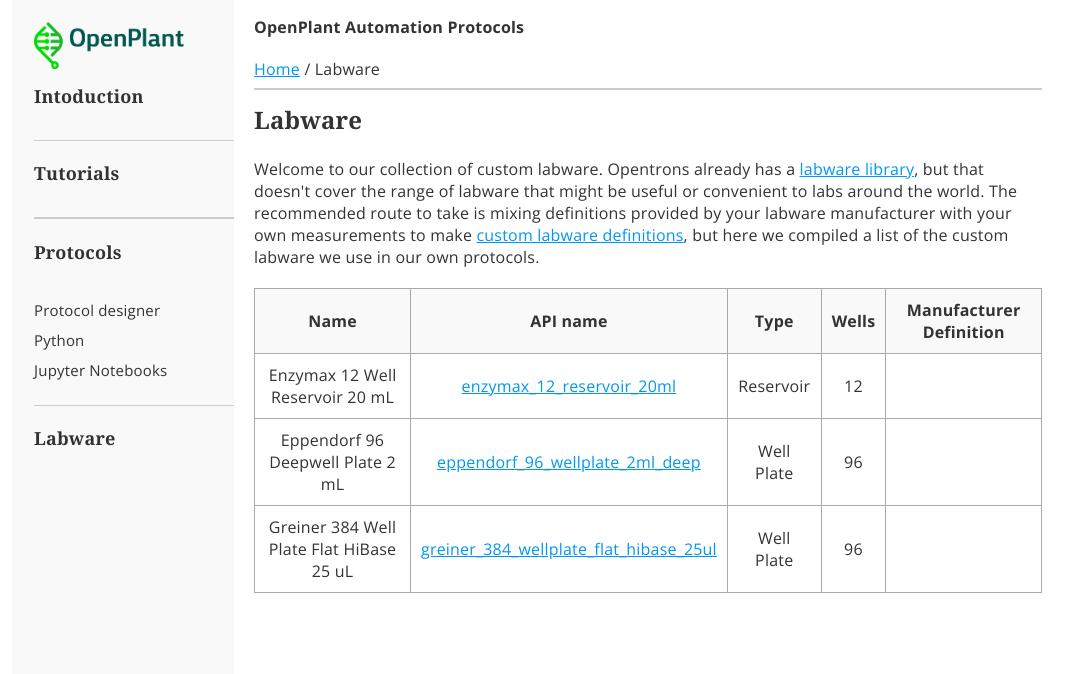
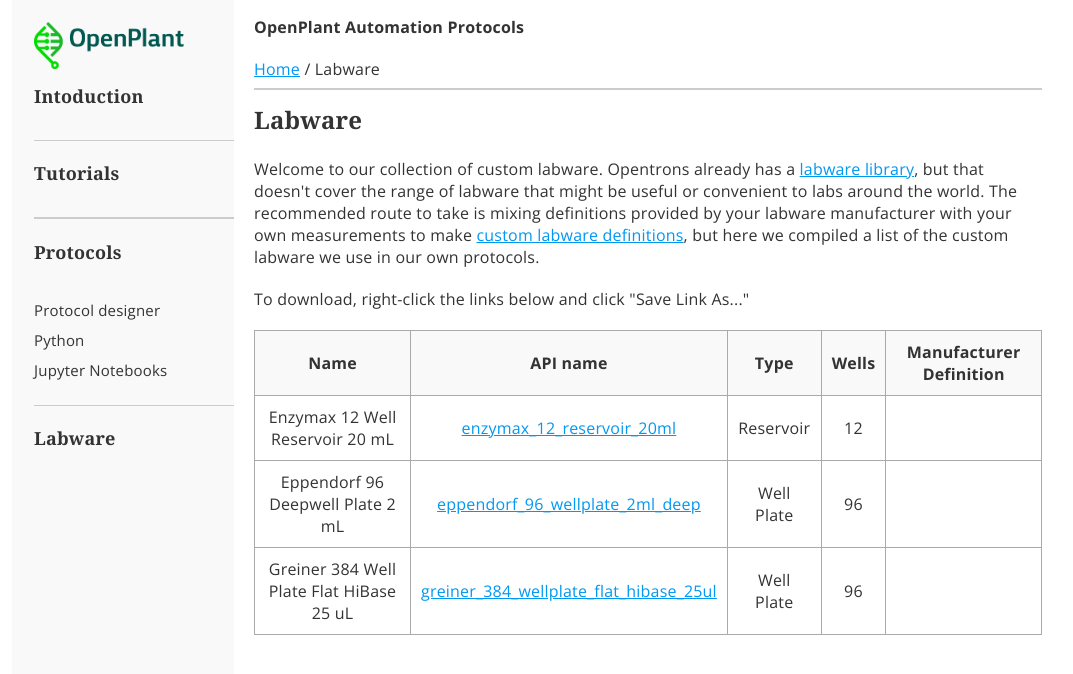
Before and after one commit to openplant/openplant_automation_protocols, a Jekyll site: the page built from Labware/index.html, in a window 1280 px wide. Shown: the top 674 px of the page, without its empty margins (102-1175 px from the left). Built offline with Jekyll 4.4.1, drawn with Linux system fonts in a browser that asks for light colours.

Commit message:
labware instructions

```diff
--- a/Labware/index.html
+++ b/Labware/index.html
@@ -11,6 +11,9 @@ section: landing
     be useful or convenient to labs around the world. The recommended route to take is mixing definitions provided by your labware manufacturer with your own measurements to make
     <a href="https://support.opentrons.com/s/article/Creating-Custom-Labware-Definitions">custom labware definitions</a>, but here we compiled a list of the custom labware we use in our own
     protocols.
+</p>
+<p>
+    To download, right-click the links below and click "Save Link As..."
 </p>
 <table class='table-sort table-arrows remember-sort'>
     <tr>
```
